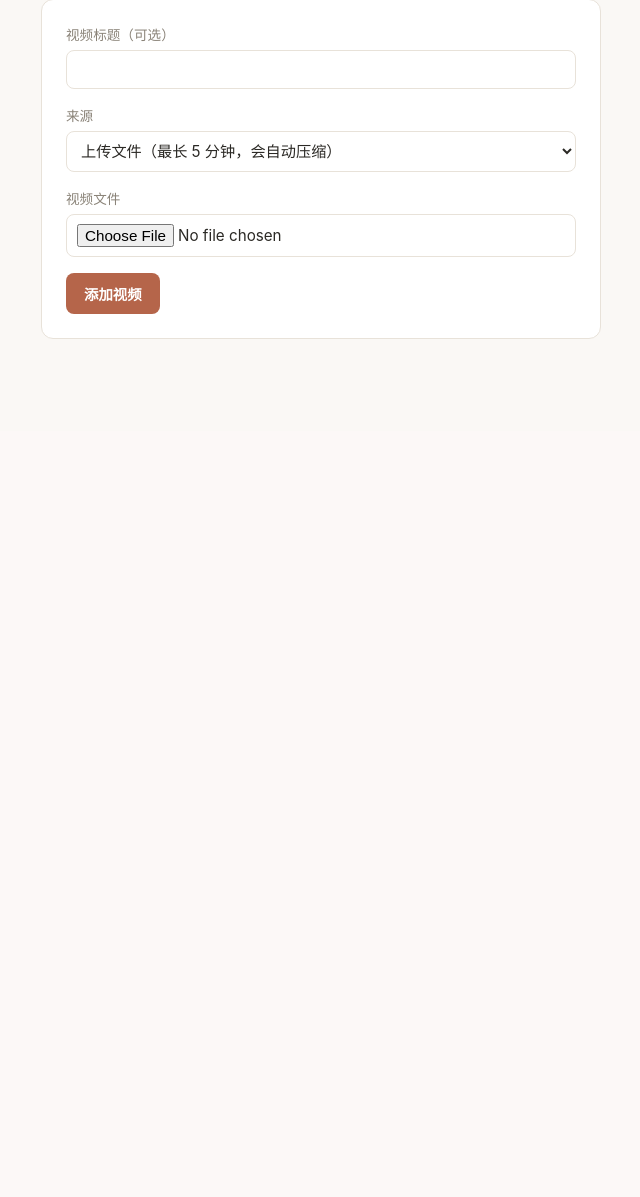
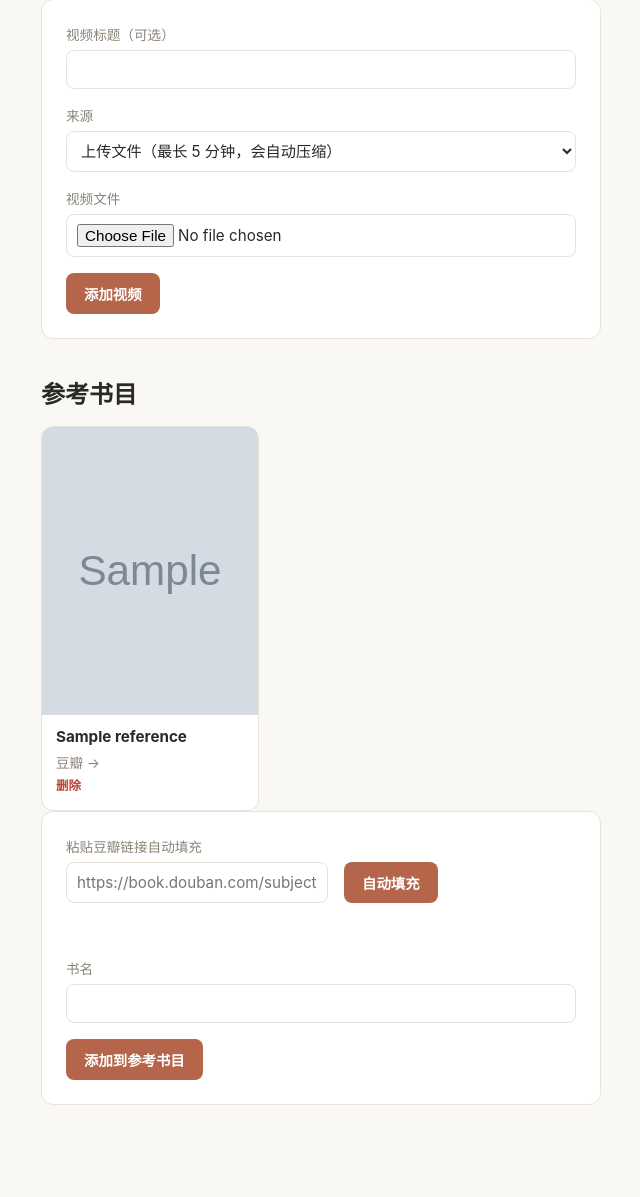
Before and after one commit to warriorbrant/shuying-tracker, a Flask app: page /novel/1/edit in a window 1280 px wide. Shown: the part 1426-2623 px from the top of the page, without its empty margins (139-779 px from the left). Before the commit the page ends 1765 px from the top, so only its background shows below. Run offline with Flask 3, Linux system fonts and the light colour scheme; tables that the repository leaves empty hold one stand-in row (values such as "Sample post"); grey boxes marked "Sample" are stand-in pictures; data that the repository does not hold is empty; some libraries are stand-ins or nearby versions.

Commit message:
Add a reference bibliography, auto-filled from a Douban link
New novel_references table (title, cover_url, douban_url only).
Shown on the public novel detail page, cover/title link out to
Douban. Adding one reuses the existing /douban/fetch scraping
endpoint and the same auto-fill JS pattern as the book-item form.

Co-Authored-By: Claude <noreply@anthropic.com>

```diff
--- a/app.py
+++ b/app.py
@@ -1353,9 +1353,13 @@ def novel_detail(novel_id):
     videos = conn.execute(
         "SELECT * FROM novel_videos WHERE novel_id = ? ORDER BY created_at DESC", (novel_id,)
     ).fetchall()
+    references = conn.execute(
+        "SELECT * FROM novel_references WHERE novel_id = ? ORDER BY id ASC", (novel_id,)
+    ).fetchall()
     conn.close()
     return render_template(
-        "novel_detail.html", novel=novel, chapters=chapters, characters=characters, videos=videos
+        "novel_detail.html", novel=novel, chapters=chapters, characters=characters, videos=videos,
+        references=references,
     )
 
 
@@ -1475,10 +1479,14 @@ def novel_edit(novel_id):
     videos = conn.execute(
         "SELECT * FROM novel_videos WHERE novel_id = ? ORDER BY created_at DESC", (novel_id,)
     ).fetchall()
+    references = conn.execute(
+        "SELECT * FROM novel_references WHERE novel_id = ? ORDER BY id ASC", (novel_id,)
+    ).fetchall()
     conn.close()
     return render_template(
         "novel_form.html", novel=novel, statuses=NOVEL_STATUSES,
-        chapters=chapters, characters=characters, videos=videos, error=request.args.get("error"),
+        chapters=chapters, characters=characters, videos=videos, references=references,
+        error=request.args.get("error"),
     )
 
 
@@ -1735,5 +1743,36 @@ def novel_video_delete(novel_id, video_id):
     return redirect(url_for("novel_edit", novel_id=novel_id))
 
 
+@app.route("/novel/<int:novel_id>/reference/new", methods=["POST"])
+def novel_reference_new(novel_id):
+    conn = get_db()
+    novel = conn.execute("SELECT * FROM novels WHERE id = ?", (novel_id,)).fetchone()
+    if novel is None:
+        conn.close()
+        return "未找到该小说", 404
+
+    title = request.form.get("title", "").strip()
+    if not title:
+        conn.close()
+        return redirect(url_for("novel_edit", novel_id=novel_id, error="参考书目需要填写书名"))
+
+    conn.execute(
+        "INSERT INTO novel_references (novel_id, title, cover_url, douban_url) VALUES (?, ?, ?, ?)",
+        (novel_id, title, request.form.get("cover_url", "").strip(), request.form.get("douban_url", "").strip()),
+    )
+    conn.commit()
+    conn.close()
+    return redirect(url_for("novel_edit", novel_id=novel_id))
+
+
+@app.route("/novel/<int:novel_id>/reference/<int:reference_id>/delete", methods=["POST"])
+def novel_reference_delete(novel_id, reference_id):
+    conn = get_db()
+    conn.execute("DELETE FROM novel_references WHERE id = ? AND novel_id = ?", (reference_id, novel_id))
+    conn.commit()
+    conn.close()
+    return redirect(url_for("novel_edit", novel_id=novel_id))
+
+
 if __name__ == "__main__":
     app.run(debug=True, port=5050)
--- a/changelog.py
+++ b/changelog.py
@@ -875,4 +875,24 @@ CHANGELOG = [
         "lines_changed": 15,
         "estimated": False,
     },
+    {
+        "date": "2026-07-24",
+        "title": "小说主页加了参考书目，粘贴豆瓣链接自动填充",
+        "title_en": "Added a reference bibliography, auto-filled from a Douban link",
+        "summary": (
+            "小说详情页加了「参考书目」板块，只存三个字段：书名、封面、豆瓣链接，点封面/书名"
+            "直接跳到豆瓣。加书的时候复用了原来「添加书」表单那套逻辑——粘贴豆瓣链接点"
+            "「自动填充」，直接调已有的抓取接口把书名和封面填好，不用再重新走一遍手动录入。"
+        ),
+        "summary_en": (
+            "Added a \"reference bibliography\" section to the novel detail page — just three "
+            "fields: title, cover, and Douban link, clicking the cover or title jumps straight "
+            "to Douban. Adding a book reuses the same auto-fill flow as the existing \"add book\" "
+            "form: paste a Douban link, click fetch, and the existing scraping endpoint fills in "
+            "the title and cover instead of typing everything by hand."
+        ),
+        "image": None,
+        "lines_changed": 150,
+        "estimated": False,
+    },
 ]
--- a/db.py
+++ b/db.py
@@ -103,6 +103,15 @@ CREATE TABLE IF NOT EXISTS novel_chapter_videos (
     video_id INTEGER NOT NULL REFERENCES novel_videos(id) ON DELETE CASCADE,
     PRIMARY KEY (chapter_id, video_id)
 );
+
+CREATE TABLE IF NOT EXISTS novel_references (
+    id INTEGER PRIMARY KEY AUTOINCREMENT,
+    novel_id INTEGER NOT NULL REFERENCES novels(id) ON DELETE CASCADE,
+    title TEXT NOT NULL,
+    cover_url TEXT DEFAULT '',
+    douban_url TEXT DEFAULT '',
+    created_at TEXT NOT NULL DEFAULT (datetime('now', 'localtime'))
+);
 """
 
 
--- a/templates/novel_form.html
+++ b/templates/novel_form.html
@@ -180,6 +180,84 @@ document.getElementById('videoSourceType').addEventListener('change', function()
 });
 </script>
 
+<section class="log-section">
+  <h2>参考书目</h2>
+  {% if references %}
+  <div class="novel-grid">
+    {% for ref in references %}
+    <div class="novel-card">
+      <a href="{{ ref.douban_url }}" target="_blank" rel="noopener" class="novel-card-cover">
+        {% if ref.cover_url %}
+          <img src="{{ cover_src(ref.cover_url) }}" alt="{{ ref.title }}">
+        {% else %}
+          <div class="novel-card-cover-placeholder">📗</div>
+        {% endif %}
+      </a>
+      <div class="novel-card-body">
+        <h3>{{ ref.title }}</h3>
+        {% if ref.douban_url %}<a class="btn-link" href="{{ ref.douban_url }}" target="_blank" rel="noopener">豆瓣 →</a>{% endif %}
+        <form method="post" action="{{ url_for('novel_reference_delete', novel_id=novel.id, reference_id=ref.id) }}"
+              onsubmit="return confirm('确定删除这条参考书目吗？');">
+          <button type="submit" class="btn-danger-sm">删除</button>
+        </form>
+      </div>
+    </div>
+    {% endfor %}
+  </div>
+  {% endif %}
+
+  <form class="form" method="post" action="{{ url_for('novel_reference_new', novel_id=novel.id) }}" id="referenceForm">
+    <label>
+      粘贴豆瓣链接自动填充
+      <div class="row">
+        <input type="url" id="refDoubanUrl" placeholder="https://book.douban.com/subject/xxxxx/">
+        <button type="button" id="refDoubanFetchBtn">自动填充</button>
+      </div>
+    </label>
+    <p id="refDoubanStatus" class="hint"></p>
+    <label>
+      书名
+      <input type="text" name="title" id="refTitle" required>
+    </label>
+    <input type="hidden" name="cover_url" id="refCoverUrl">
+    <input type="hidden" name="douban_url" id="refDoubanLink">
+    <div class="actions">
+      <button type="submit">添加到参考书目</button>
+    </div>
+  </form>
+</section>
+
+<script>
+document.getElementById('refDoubanFetchBtn').addEventListener('click', async () => {
+  const url = document.getElementById('refDoubanUrl').value.trim();
+  const status = document.getElementById('refDoubanStatus');
+  if (!url) {
+    status.textContent = '请先粘贴豆瓣链接';
+    status.className = 'hint hint-error';
+    return;
+  }
+  status.textContent = '正在抓取…';
+  status.className = 'hint';
+  try {
+    const res = await fetch('/douban/fetch?url=' + encodeURIComponent(url));
+    const data = await res.json();
+    if (!res.ok) {
+      status.textContent = data.error || '抓取失败，请手动填写书名';
+      status.className = 'hint hint-error';
+      return;
+    }
+    document.getElementById('refTitle').value = data.title || '';
+    document.getElementById('refCoverUrl').value = data.cover_url || '';
+    document.getElementById('refDoubanLink').value = url;
+    status.textContent = '已自动填充，可以直接提交';
+    status.className = 'hint hint-ok';
+  } catch (err) {
+    status.textContent = '抓取失败，请检查网络或手动填写书名';
+    status.className = 'hint hint-error';
+  }
+});
+</script>
+
 {% endif %}
 
 {% endblock %}
```
Also changed, not shown: templates/novel_detail.html (+22 -0 lines), README.md.
